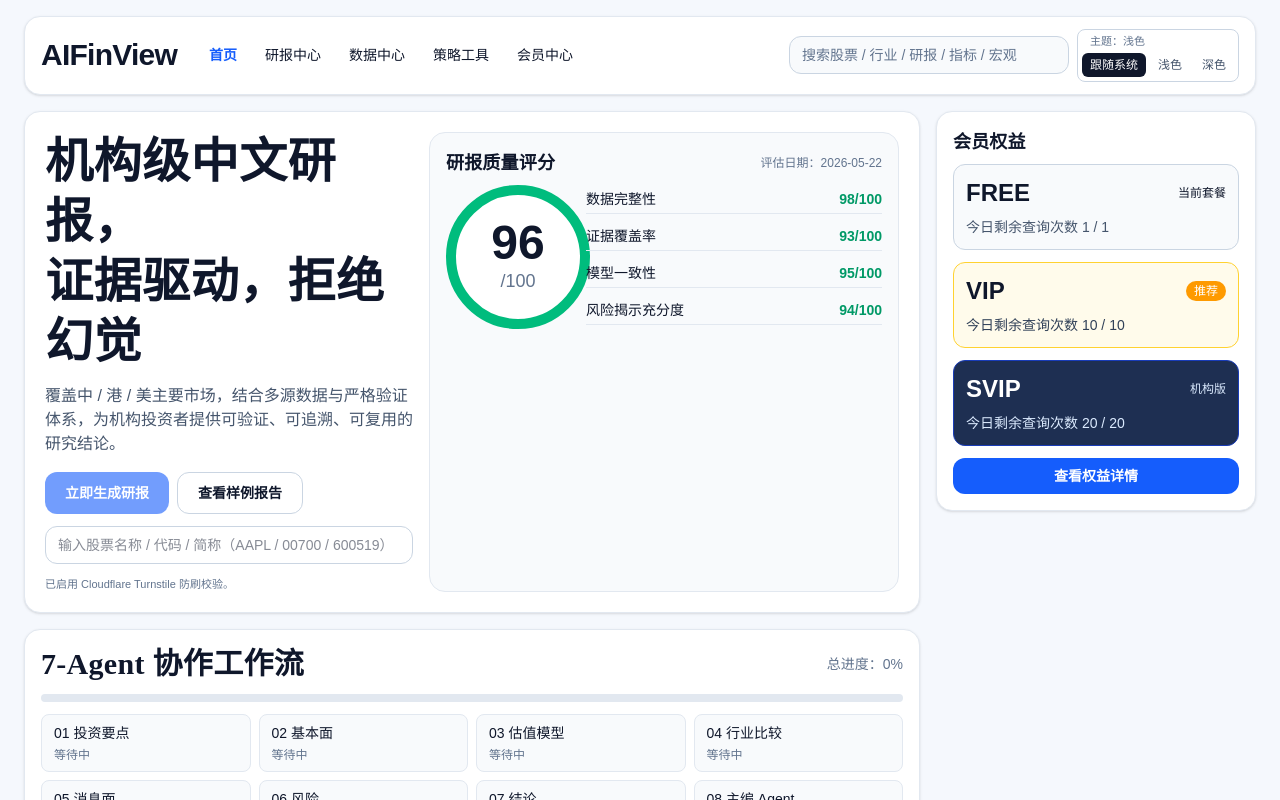
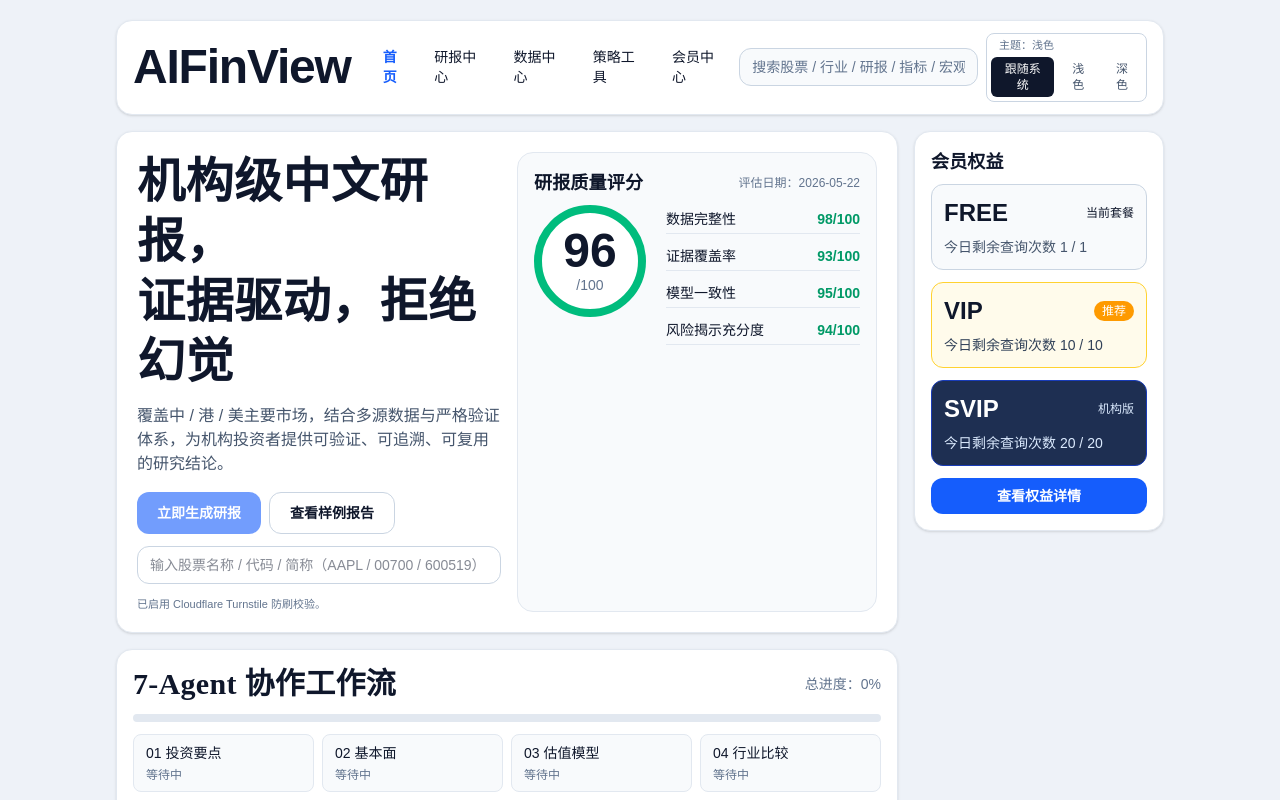
Before and after one commit to yhuntsman123-lab/aifin, a Next.js app in the folder web/: page / in a window 1280 px wide. Shown: the top 800 px of the page. Built offline with nearby package versions, Linux system fonts and the light colour scheme; no server answers.

Commit message:
fix(ui): complete homepage modules and normalize 100% zoom layout

```diff
--- a/web/app/page.tsx
+++ b/web/app/page.tsx
@@ -104,13 +104,13 @@ export default function HomePage() {
   };
 
   return (
-    <main className="min-h-screen bg-[#f5f8fd] text-slate-900 dark:bg-[#050b16] dark:text-slate-100">
-      <div className="mx-auto max-w-[1440px] px-4 py-4 md:px-6">
+    <main className="min-h-screen bg-[#eef2f8] text-slate-900 dark:bg-[#050b16] dark:text-slate-100">
+      <div className="mx-auto max-w-[1080px] px-4 py-5">
         <header className="mb-4 rounded-2xl border border-slate-200 bg-white px-4 py-3 shadow-sm dark:border-slate-800 dark:bg-slate-900">
           <div className="flex items-center justify-between gap-3">
             <div className="flex items-center gap-8">
-              <a href="/" className="text-3xl font-bold tracking-tight">AIFinView</a>
-              <nav className="hidden items-center gap-7 text-sm md:flex">
+              <a href="/" className="text-5xl font-bold tracking-tight">AIFinView</a>
+              <nav className="hidden items-center gap-6 text-sm md:flex">
                 <a href="/" className="font-semibold text-blue-600 dark:text-blue-300">首页</a>
                 <a href="/">研报中心</a>
                 <a href="/">数据中心</a>
@@ -119,18 +119,18 @@ export default function HomePage() {
               </nav>
             </div>
             <div className="flex items-center gap-2">
-              <input readOnly value="搜索股票 / 行业 / 研报 / 指标 / 宏观" className="hidden w-[280px] rounded-xl border border-slate-300 bg-slate-50 px-3 py-2 text-sm text-slate-500 lg:block dark:border-slate-700 dark:bg-slate-800" />
+              <input readOnly value="搜索股票 / 行业 / 研报 / 指标 / 宏观" className="hidden w-[240px] rounded-xl border border-slate-300 bg-slate-50 px-3 py-2 text-sm text-slate-500 lg:block dark:border-slate-700 dark:bg-slate-800" />
               <ThemeToggle />
             </div>
           </div>
         </header>
 
-        <section className="grid gap-4 xl:grid-cols-[minmax(0,1fr)_320px]">
+        <section className="grid gap-4 xl:grid-cols-[minmax(0,1fr)_250px]">
           <div className="space-y-4">
             <div className="rounded-2xl border border-slate-200 bg-white p-5 shadow-sm dark:border-slate-800 dark:bg-slate-900">
-              <div className="grid gap-4 lg:grid-cols-[minmax(0,1fr)_470px]">
+              <div className="grid gap-4 lg:grid-cols-[minmax(0,1fr)_360px]">
                 <div>
-                  <h1 className="text-4xl font-bold leading-tight tracking-tight md:text-5xl">机构级中文研报，<br />证据驱动，拒绝幻觉</h1>
+                  <h1 className="text-4xl font-semibold leading-tight tracking-tight text-slate-900 md:text-5xl dark:text-slate-50">机构级中文研报，<br />证据驱动，拒绝幻觉</h1>
                   <p className="mt-3 text-base text-slate-600 dark:text-slate-300">覆盖中 / 港 / 美主要市场，结合多源数据与严格验证体系，为机构投资者提供可验证、可追溯、可复用的研究结论。</p>
                   <div className="mt-4 flex flex-wrap gap-2">
                     <button onClick={onGenerate} disabled={loading || !stockInput.trim()} className="rounded-xl bg-blue-600 px-5 py-2.5 text-sm font-semibold text-white hover:bg-blue-700 disabled:opacity-60">{loading ? "生成中..." : "立即生成研报"}</button>
@@ -148,9 +148,9 @@ export default function HomePage() {
                     <h3 className="text-lg font-semibold">研报质量评分</h3>
                     <span className="text-xs text-slate-500">评估日期：2026-05-22</span>
                   </div>
-                  <div className="grid grid-cols-[128px_minmax(0,1fr)] gap-3">
-                    <div className="flex h-36 w-36 items-center justify-center rounded-full border-[10px] border-emerald-500 bg-white text-center dark:bg-slate-900">
-                      <div><p className="text-5xl font-bold leading-none">96</p><p className="text-lg text-slate-500">/100</p></div>
+                  <div className="grid grid-cols-[120px_minmax(0,1fr)] gap-3">
+                    <div className="flex h-28 w-28 items-center justify-center rounded-full border-[8px] border-emerald-500 bg-white text-center dark:bg-slate-900">
+                      <div><p className="text-5xl font-bold leading-none">96</p><p className="text-sm text-slate-500">/100</p></div>
                     </div>
                     <div className="space-y-3 pt-1 text-sm">
                       {["数据完整性 98/100","证据覆盖率 93/100","模型一致性 95/100","风险揭示充分度 94/100"].map((row) => (
@@ -164,7 +164,7 @@ export default function HomePage() {
 
             <div className="rounded-2xl border border-slate-200 bg-white p-4 shadow-sm dark:border-slate-800 dark:bg-slate-900" id="agent-workflow">
               <div className="mb-3 flex items-center justify-between">
-                <h2 className="text-2xl font-semibold md:text-3xl">7-Agent 协作工作流</h2>
+                <h2 className="text-3xl font-semibold">7-Agent 协作工作流</h2>
                 <span className="text-sm text-slate-500">总进度：{pct}%</span>
               </div>
               <div className="mb-3 h-2 rounded-full bg-slate-200 dark:bg-slate-700"><div className="h-full rounded-full bg-blue-600" style={{ width: `${pct}%` }} /></div>
@@ -199,7 +199,7 @@ export default function HomePage() {
           </div>
 
           <aside className="space-y-4">
-            <section className="rounded-2xl border border-slate-200 bg-white p-4 shadow-sm dark:border-slate-800 dark:bg-slate-900">
+        <section className="rounded-2xl border border-slate-200 bg-white p-4 shadow-sm dark:border-slate-800 dark:bg-slate-900">
               <h3 className="mb-2 text-lg font-semibold">会员权益</h3>
               <div className="space-y-3">
                 <div className="rounded-xl border border-slate-300 bg-slate-50 p-3 dark:border-slate-700 dark:bg-slate-800"><div className="flex items-center justify-between"><p className="text-2xl font-bold">FREE</p><span className="text-xs">当前套餐</span></div><p className="mt-2 text-sm text-slate-600 dark:text-slate-300">今日剩余查询次数 1 / 1</p></div>
```
